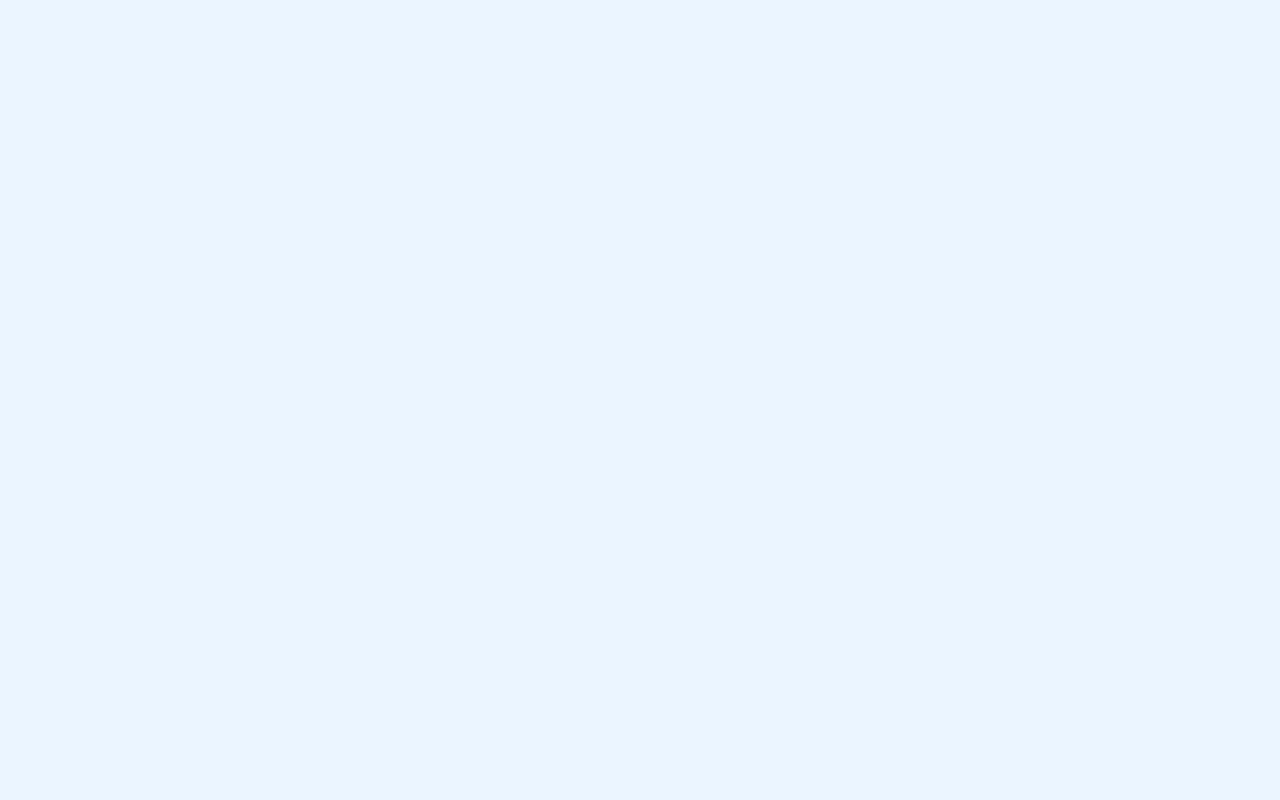
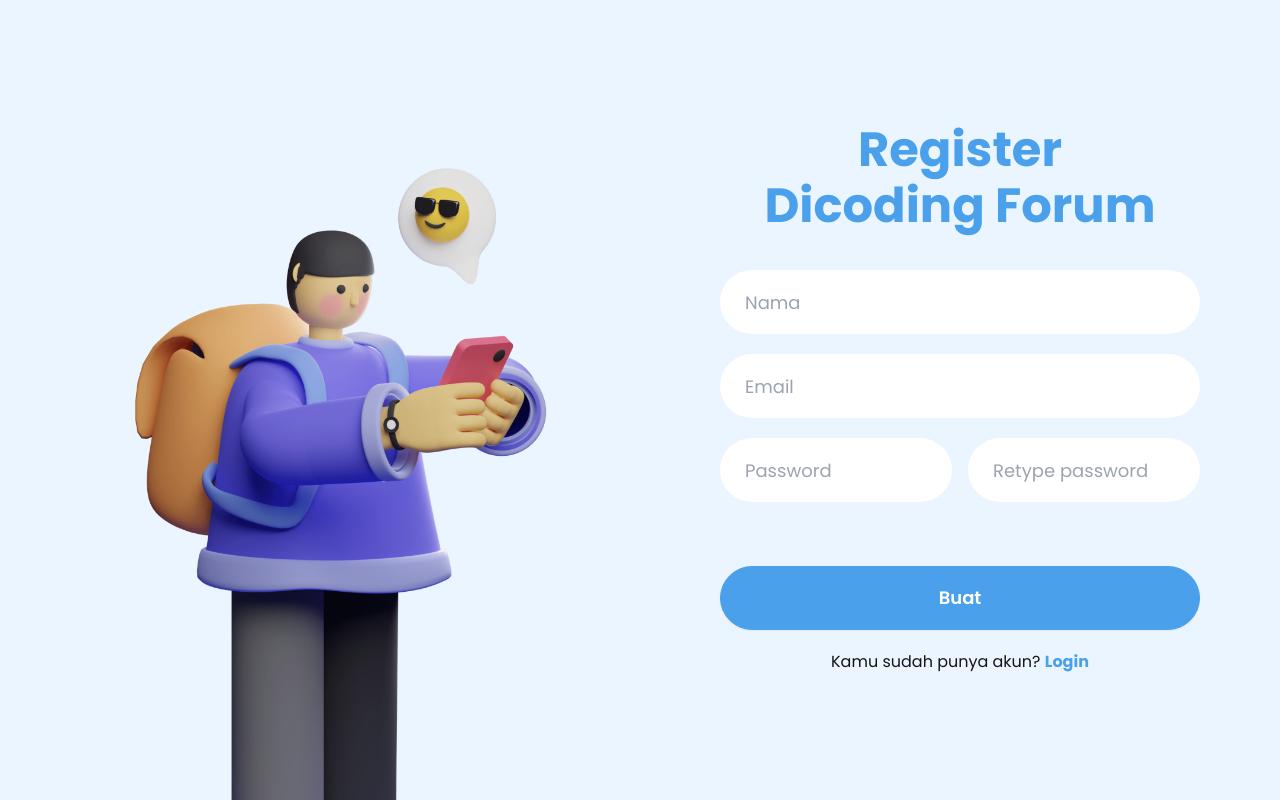
Before and after one commit to anantaihza/dicoding-forum, a React (Vite) app: page /register in a window 1280 px wide. Before the commit this address had no page. Built offline with nearby package versions, Linux system fonts and the light colour scheme.

Commit message:
feat: Add login and register page

```diff
--- a/src/App.jsx
+++ b/src/App.jsx
@@ -4,6 +4,8 @@
 import './assets/css/App.css';
 import Detail from './view/pages/Detail';
 import Leaderboard from './view/pages/Leaderboard';
+import Login from './view/pages/Login';
+import Register from './view/pages/Register';
 
 function App() {
   return (
@@ -12,6 +14,8 @@
         <Route path="/" element={<Home />} />
         <Route path="/leaderboard" element={<Leaderboard />} />
         <Route path="/detail" element={<Detail />} />
+        <Route path="/login" element={<Login />} />
+        <Route path="/register" element={<Register />} />
       </Routes>
     </Router>
   );
--- /dev/null
+++ b/src/view/components/login/FormLogin.jsx
@@ -0,0 +1,35 @@
+import React from 'react';
+import { Link } from 'react-router-dom';
+
+export default function FormLogin() {
+  return (
+    <>
+      <form className="mt-10 px-10 xl:px-20" action="">
+        <input
+          type="text"
+          placeholder="Email"
+          className="input input-lg bg-white w-full rounded-full mb-5"
+        />{' '}
+        <br />
+        <input
+          type="text"
+          placeholder="Password"
+          className="input input-lg bg-white w-full rounded-full mb-5"
+        />
+        <br />
+        <button
+          type="submit"
+          className="btn btn-lg btn-block btn-primary text-white rounded-full mt-5"
+        >
+          Masuk
+        </button>
+      </form>
+      <p className="mt-5">
+        Belum memiliki akun?{' '}
+        <Link to="/register" className="text-primary poppins-bold">
+          Daftar
+        </Link>
+      </p>
+    </>
+  );
+}
--- /dev/null
+++ b/src/view/components/register/FormRegister.jsx
@@ -0,0 +1,48 @@
+import React from 'react';
+import { Link } from 'react-router-dom';
+
+export default function FormRegister() {
+  return (
+    <>
+      <form className="mt-10 px-10 xl:px-20" action="">
+        <input
+          type="text"
+          placeholder="Nama"
+          className="input input-lg bg-white w-full rounded-full mb-5"
+        />{' '}
+        <br />
+        <input
+          type="text"
+          placeholder="Email"
+          className="input input-lg bg-white w-full rounded-full mb-5"
+        />{' '}
+        <br />
+        <div className="flex gap-4">
+          <input
+            type="text"
+            placeholder="Password"
+            className="input input-lg bg-white w-full rounded-full mb-5"
+          />
+          <input
+            type="text"
+            placeholder="Retype password"
+            className="input input-lg bg-white w-full rounded-full mb-5"
+          />
+        </div>
+        <br />
+        <button
+          type="submit"
+          className="btn btn-lg btn-block btn-primary text-white rounded-full mt-5"
+        >
+          Buat
+        </button>
+      </form>
+      <p className="mt-5">
+        Kamu sudah punya akun?{' '}
+        <Link to="/login" className="text-primary poppins-bold">
+          Login
+        </Link>
+      </p>
+    </>
+  );
+}
--- a/src/view/pages/Leaderboard.jsx
+++ b/src/view/pages/Leaderboard.jsx
@@ -10,7 +10,7 @@
       <div className="pt-32 pb-20 container mx-auto px-10 md:px-16 lg:px-28">
         <div className="card bg-white shadow-xl px-10 py-6">
           <div className="card-body">
-            <div className='flex gap-10 flex-col md:flex-row'>
+            <div className="flex gap-10 flex-col md:flex-row">
               <Stats />
               <Stats />
             </div>
--- a/src/view/pages/Login.jsx
+++ b/src/view/pages/Login.jsx
@@ -0,0 +1,25 @@
+import React from 'react';
+import FormLogin from '../components/login/FormLogin';
+
+export default function Login() {
+  return (
+    <div className="bg-base-100">
+      <div className="container mx-auto h-screen flex justify-center">
+        <div className="w-7/12 self-end hidden lg:block">
+          <img
+            src="/src/assets/img/img-login.png"
+            alt="LoginImage"
+            className="xl:w-[97.5%]"
+          />
+        </div>
+        <div className="text-center w-5/12 grow self-center">
+          <h2 className="text-5xl poppins-bold text-primary">Login</h2>
+          <h2 className="text-5xl poppins-bold text-primary mt-2">
+            Dicoding Forum
+          </h2>
+          <FormLogin />
+        </div>
+      </div>
+    </div>
+  );
+}
--- a/src/view/pages/Register.jsx
+++ b/src/view/pages/Register.jsx
@@ -0,0 +1,25 @@
+import React from 'react';
+import FormRegister from '../components/register/FormRegister';
+
+export default function Register() {
+  return (
+    <div className="bg-base-100">
+      <div className="container mx-auto h-screen flex justify-center">
+        <div className="w-6/12 self-end hidden lg:block">
+          <img
+            src="/src/assets/img/img-register.png"
+            alt="LoginImage"
+            className="w-full"
+          />
+        </div>
+        <div className="text-center w-6/12 grow self-center">
+          <h2 className="text-5xl poppins-bold text-primary">Register</h2>
+          <h2 className="text-5xl poppins-bold text-primary mt-2">
+            Dicoding Forum
+          </h2>
+          <FormRegister />
+        </div>
+      </div>
+    </div>
+  );
+}
```
Also changed, not shown: src/view/components/leaderboard/ScoreBoard.jsx (+5 -5 lines), src/assets/img/img-login.png (added), src/assets/img/img-register.png (added).
